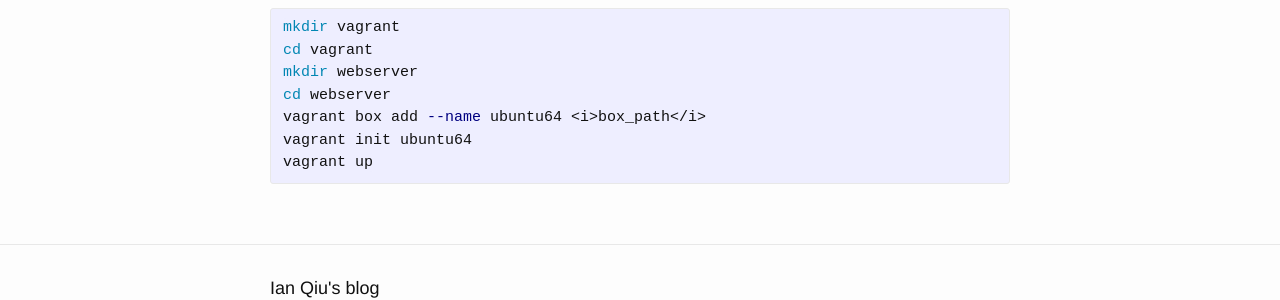
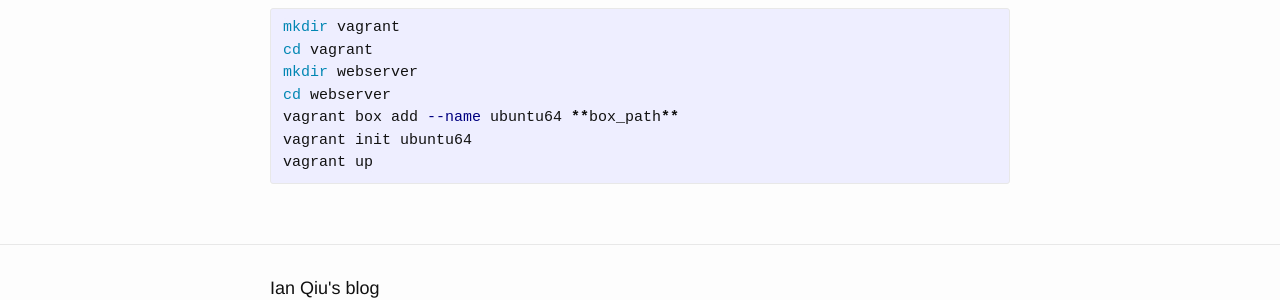
Before and after one commit to ian-qiu/ian-qiu.github.io, a Jekyll site: the page built from _posts/2015-03-09-php-dev.markdown, in a window 1280 px wide. Shown: the part 591-891 px from the top of the page. Built offline with Jekyll 4.4.1, drawn with Linux system fonts in a browser that asks for light colours.

Commit message:
php dev environment

```diff
--- a/_posts/2015-03-09-php-dev.markdown
+++ b/_posts/2015-03-09-php-dev.markdown
@@ -29,7 +29,7 @@
 cd vagrant
 mkdir webserver
 cd webserver
-vagrant box add --name ubuntu64 <i>box_path</i>
+vagrant box add --name ubuntu64 **box_path**
 vagrant init ubuntu64
 vagrant up
 {% endhighlight %}
```
